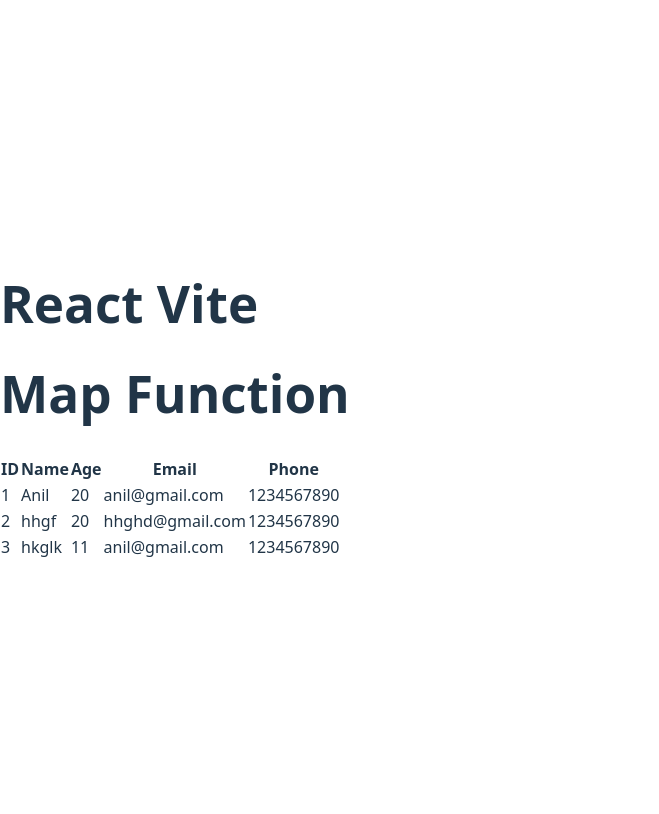
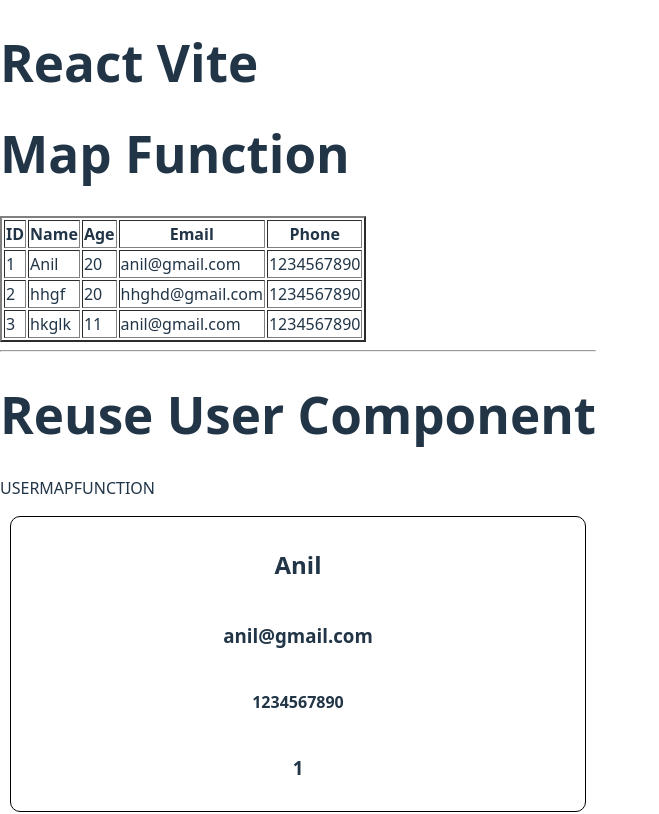
Before and after one commit to Shivam-kumar1287/React-Vite-19, a React (Vite) app in the folder my-app/: page / in a window 1280 px wide. Shown: the top 814 px of the page, without its empty margins (0-659 px from the left). Built offline with nearby package versions, Linux system fonts and the light colour scheme.

Commit message:
04-08-2025 USERMAPFUNCTION ADD

```diff
--- a/my-app/src/App.jsx
+++ b/my-app/src/App.jsx
@@ -1,14 +1,12 @@
-
 import React from "react";
 import { useState } from "react";
-import SelectBox from "./Component1/SelectBox";
 import MapFunction from "./Component1/MapFunction";
 
 function App() {
   return (
     <>
-    <h1>React Vite</h1>
-    <MapFunction />
+      <h1>React Vite</h1>
+      <MapFunction />
     </>
   );
 }
--- a/my-app/src/Component1/MapFunction.jsx
+++ b/my-app/src/Component1/MapFunction.jsx
@@ -1,3 +1,5 @@
+import UserMapFunction from "./UserMapFunction"; // Make sure the path is correct
+
 function MapFunction() {
   const userName = ["Shivamiva", "hhgf", "hkglk", "u;oug", "uuh;jgh;"];
   const userData = [
@@ -27,7 +29,7 @@
   return (
     <div>
       <h1>Map Function</h1>
-<tabel border="2">
+      <table border="2">
         <thead>
           <tr>
             <th>ID</th>
@@ -38,19 +40,24 @@
           </tr>
         </thead>
         <tbody>
-        {userData.map((user)=>(
+          {userData.map((user) => (
             <tr key={user.id}>
               <td>{user.id}</td>
               <td>{user.name}</td>
-                <td> {user.age}</td>
+              <td>{user.age}</td>
               <td>{user.email}</td>
               <td>{user.phone}</td>
             </tr>
           ))}
         </tbody>
-
-</tabel>
+      </table>
+      <hr />
+      <h1>Reuse User Component</h1>
+      {userData.map((user) => (
+        <UserMapFunction key={user.id} user={user} />
+      ))}
     </div>
   );
 }
+
 export default MapFunction;
--- /dev/null
+++ b/my-app/src/Component1/USERMAPFUNCTION.jsx
@@ -0,0 +1,19 @@
+import React from 'react';
+import MapFunction from './MapFunction';
+function UserMapFunction({ user }) {
+  return (
+    <>
+      <p>USERMAPFUNCTION</p>
+      <div style={{ display: 'flex', flexDirection: 'column', alignItems: 'center', justifyContent: 'center',
+         width: '8"0%', height: '100%', border: '1px solid black',borderRadius: '10px', padding: '10px', margin: '10px'
+          }}>
+        <h2>{user.name}</h2>
+        <h3>{user.email}</h3>
+        <h4>{user.phone}</h4>
+        <h3>{user.id}</h3>
+      </div>
+    </>
+  );
+}
+
+export default UserMapFunction;
```
Lines whose indentation alone changed are shown as unchanged.
